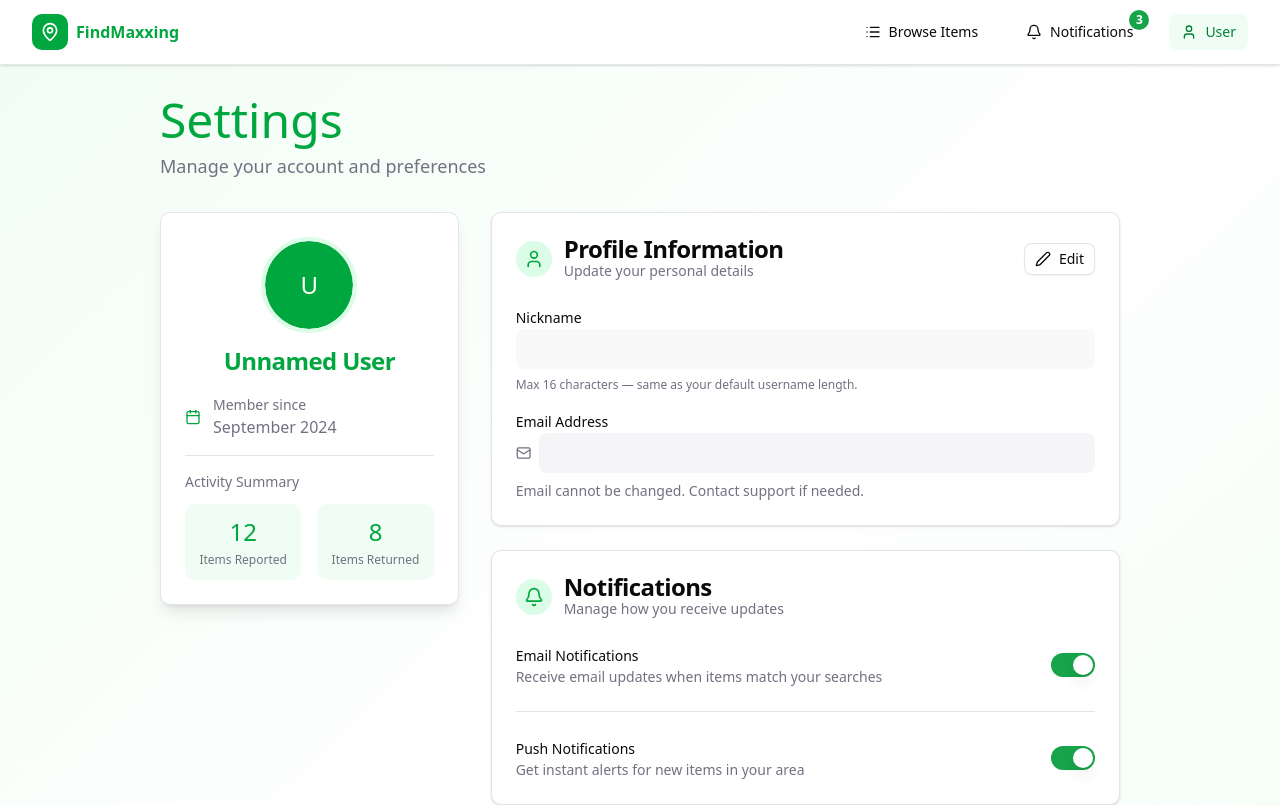
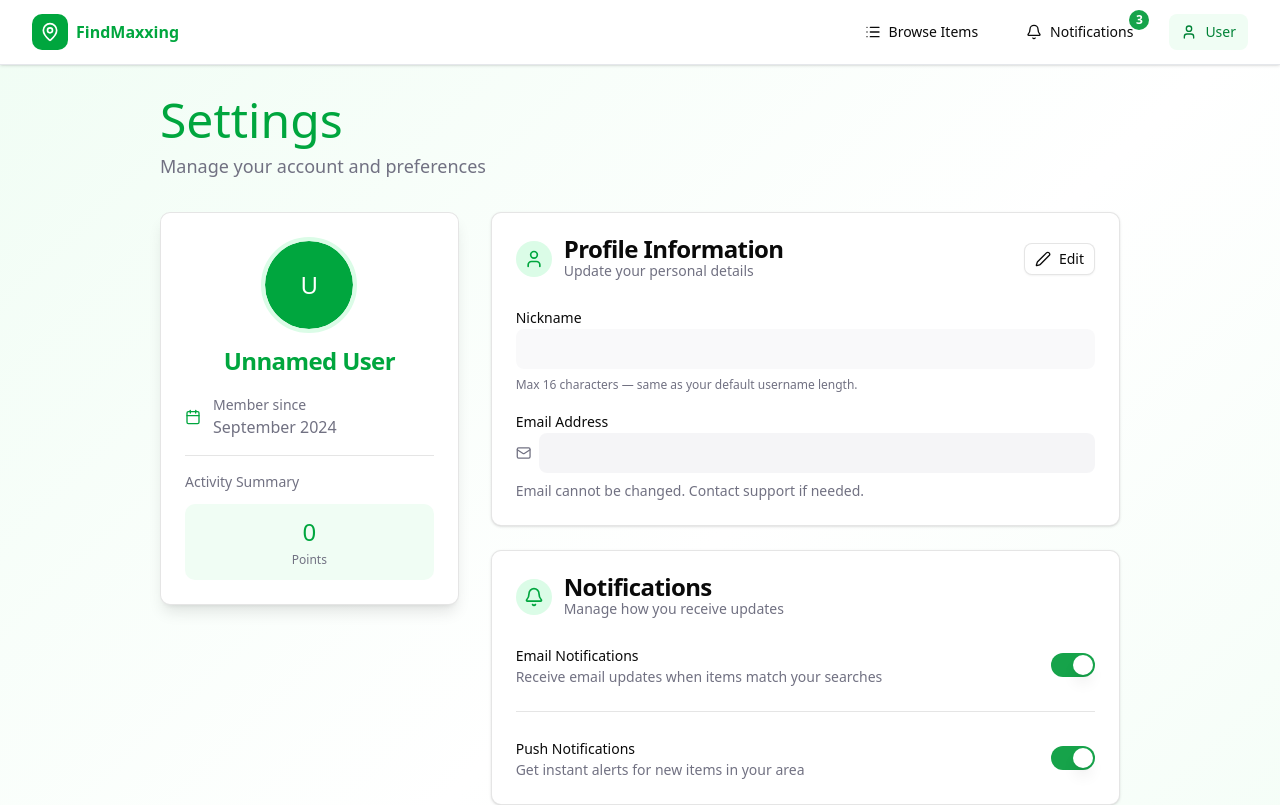
Before and after one commit to larissazhu123/findmaxxing, a Next.js app in the folder findmaxxing-app/: page /settings in a window 1280 px wide. Shown: the top 805 px of the page. Built offline with nearby package versions, Linux system fonts and the light colour scheme; no server answers.

Commit message:
Added Points to Settings
Added points to settings. Users can now see how many points they have underneath the activity summary

```diff
--- a/findmaxxing-app/src/pages/settings.tsx
+++ b/findmaxxing-app/src/pages/settings.tsx
@@ -34,6 +34,7 @@ export default function SettingsPage() {
   const [pushNotifications, setPushNotifications] = useState(true);
   const [isEditing, setIsEditing] = useState(false);
   const [loading, setLoading] = useState(true);
+  const [points, setPoints] = useState(0)
 
   const { refreshNickname } = useUser();
 
@@ -69,6 +70,7 @@ export default function SettingsPage() {
 
         setNicknameInput(data.username || "");
         setUserEmail(data.email || "");
+        setPoints(data.points || 0)
       } catch (err) {
         console.error("Error loading user profile:", err);
       } finally {
@@ -189,21 +191,14 @@ export default function SettingsPage() {
                       <h4 className="text-sm text-muted-foreground">
                         Activity Summary
                       </h4>
-                      <div className="grid grid-cols-2 gap-4">
+                      <div className="grid grid-cols-1 gap-4">
+
                         <div className="text-center p-3 bg-green-50 rounded-lg">
                           <p className="text-2xl text-green-600">
-                            {userStats.itemsReported}
+                            {points}
                           </p>
                           <p className="text-xs text-muted-foreground mt-1">
-                            Items Reported
-                          </p>
-                        </div>
-                        <div className="text-center p-3 bg-green-50 rounded-lg">
-                          <p className="text-2xl text-green-600">
-                            {userStats.itemsReturned}
-                          </p>
-                          <p className="text-xs text-muted-foreground mt-1">
-                            Items Returned
+                            Points
                           </p>
                         </div>
                       </div>
```
